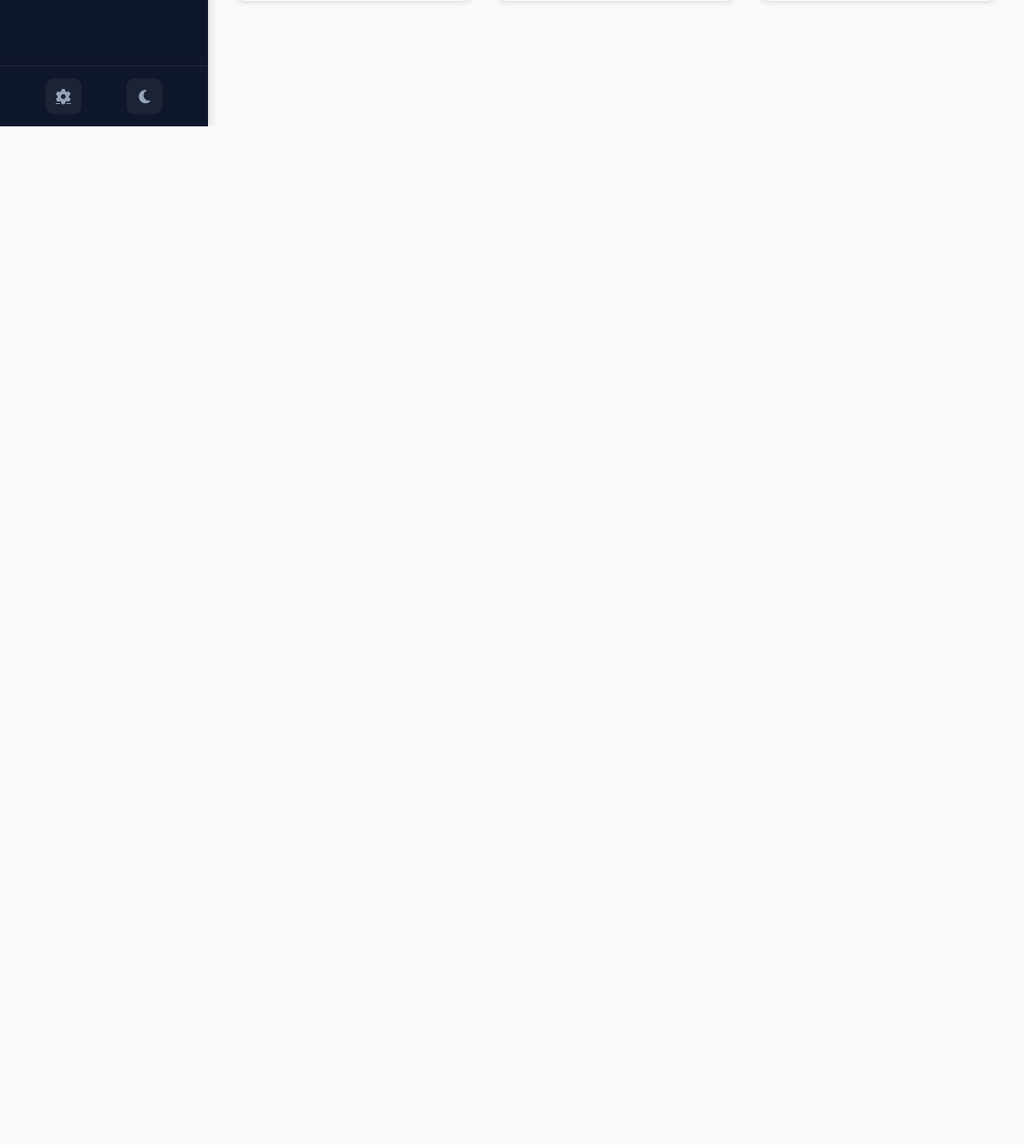
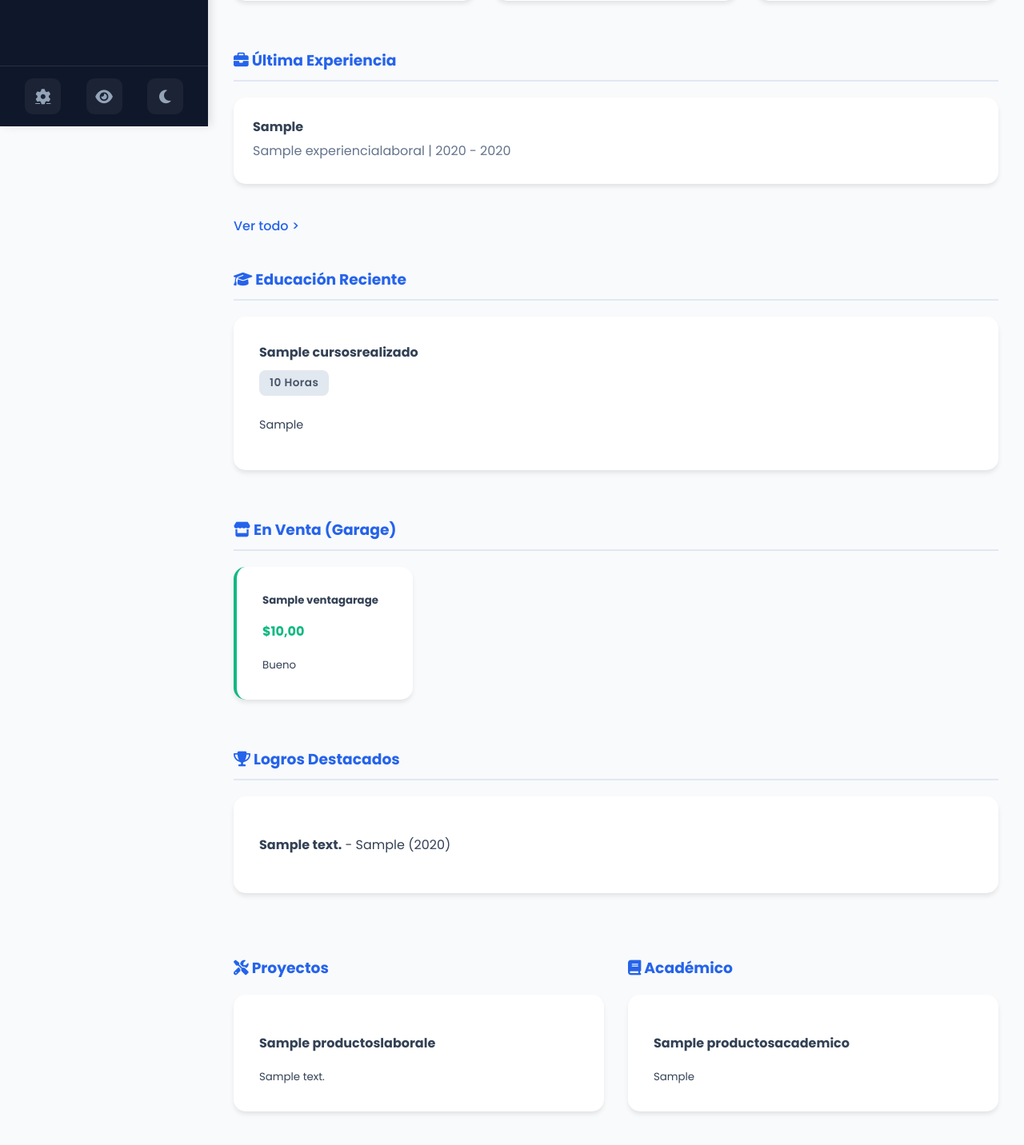
Before and after one commit to alanalava/HOJADEVIDA_ALAN, a Django app: page / in a window 1280 px wide. Shown: the part 642-2074 px from the top of the page at 80% size. Before the commit the page ends 800 px from the top, so only its background shows below. Run offline with Django 5.2, Linux system fonts and the light colour scheme; tables that the repository leaves empty hold one stand-in row (values such as "Sample post"); grey boxes marked "Sample" are stand-in pictures.

Commit message:
Agregando PDF, validaciones y venta de garage mejorada

```diff
--- a/Perfil/templates/base.html
+++ b/Perfil/templates/base.html
@@ -24,7 +24,7 @@
             --text-main: #334155;
             --text-muted: #64748b;
 
-            /* ETIQUETAS (Modo Claro): Gris suave */
+            /* ETIQUETAS */
             --tag-bg: #e2e8f0;
             --tag-text: #475569;
             --tag-border: transparent;
@@ -37,10 +37,10 @@
             --text-main: #f8fafc;
             --text-muted: #cbd5e1;
 
-            /* ETIQUETAS (Modo Oscuro - CORREGIDO) */
-            --tag-bg: #0f172a;  /* Fondo muy oscuro */
-            --tag-text: #94a3b8; /* Texto gris claro */
-            --tag-border: #334155; /* Borde sutil */
+            /* ETIQUETAS (Modo Oscuro) */
+            --tag-bg: #0f172a;
+            --tag-text: #94a3b8;
+            --tag-border: #334155;
         }
 
         body {
@@ -80,7 +80,7 @@
             flex: 1 1 auto;
             overflow-y: auto;
             padding: 0 10px;
-            min-height: 0; /* Clave para el scroll */
+            min-height: 0;
             scrollbar-width: none;
         }
         .sidebar-menu::-webkit-scrollbar { display: none; }
@@ -106,13 +106,12 @@
         .user-name { font-weight: 700; font-size: 1.1rem; color: white; display: block; margin-bottom: 5px;}
         .typewriter { font-size: 0.8rem; color: #94a3b8; display: block; min-height: 1.2em; }
 
-        /* BOTÓN PDF (MODIFICADO PARA SOPORTAR <BUTTON>) */
+        /* BOTÓN PDF */
         .btn-pdf {
             background: var(--primary); color: white !important;
             border-radius: 10px; padding: 12px; width: 100%;
             display: flex; align-items: center; justify-content: center;
             text-decoration: none; transition: 0.2s; white-space: nowrap; font-weight: 500;
-            /* Agregados para que funcione como botón */
             border: none; cursor: pointer; font-size: 1rem; font-family: inherit;
         }
         .btn-pdf:hover { background: #3b82f6; transform: translateY(-2px); }
@@ -141,38 +140,27 @@
         main { margin-left: var(--sidebar-width-closed); padding: 2rem; transition: margin-left 0.3s; }
         aside:hover + main { margin-left: var(--sidebar-width-open); }
 
-        /* --- TARJETAS CON ANIMACIÓN --- */
+        /* --- CARDS --- */
         .card {
             background: var(--bg-card); padding: 2rem; border-radius: 15px;
             box-shadow: 0 4px 6px -1px rgba(0, 0, 0, 0.1); margin-bottom: 20px;
             color: var(--text-main);
-            /* Animación suave al pasar mouse */
             transition: transform 0.3s ease, box-shadow 0.3s ease;
         }
+        .card:hover { transform: translateY(-5px); box-shadow: 0 15px 30px rgba(0,0,0,0.15); }
 
-        .card:hover {
-            transform: translateY(-5px);
-            box-shadow: 0 15px 30px rgba(0,0,0,0.15);
-        }
-
-        /* TEXTOS VISIBLES EN OSCURO */
+        /* TEXTOS EN MODO OSCURO */
         body.dark-mode .card h1, body.dark-mode .card h2, body.dark-mode .card h3,
         body.dark-mode .card p, body.dark-mode .card span, body.dark-mode .card div,
         body.dark-mode .card strong { color: #ffffff !important; }
 
-        /* --- ESTILO DE ETIQUETA (TAG) ARREGLADO --- */
-        /* Esta es la clase que usa "Académico | 2026" */
+        /* TAG CATEGORY */
         .tag-category {
             background-color: var(--tag-bg);
             color: var(--tag-text) !important;
-            border: 1px solid var(--tag-border); /* Borde sutil solo en oscuro */
-            padding: 5px 12px;
-            border-radius: 8px;
-            font-size: 0.85rem;
-            font-weight: 600;
-            display: inline-block;
-            margin-bottom: 12px;
-            letter-spacing: 0.5px;
+            border: 1px solid var(--tag-border);
+            padding: 5px 12px; border-radius: 8px; font-size: 0.85rem; font-weight: 600;
+            display: inline-block; margin-bottom: 12px; letter-spacing: 0.5px;
         }
 
         /* BOTÓN AZUL */
@@ -195,7 +183,7 @@
             main { margin-left: 0; margin-bottom: 70px; padding: 1rem; }
         }
 
-        /* --- ESTILOS DEL MODAL (NUEVO) --- */
+        /* --- ESTILOS DE LOS MODALES --- */
         .modal-overlay {
             position: fixed; top: 0; left: 0; width: 100%; height: 100%;
             background: rgba(0,0,0,0.5); z-index: 2000;
@@ -232,7 +220,7 @@
                 <span class="typewriter" id="typewriter-text"></span>
             </div>
 
-            <button onclick="openModal()" class="btn-pdf">
+            <button onclick="openModal('pdfModal')" class="btn-pdf">
                 <i class="fas fa-file-pdf"></i> <span class="btn-text">Descargar CV</span>
             </button>
         </div>
@@ -268,6 +256,11 @@
             <a href="/admin/" target="_blank" class="footer-btn" title="Admin">
                 <i class="fas fa-cog"></i>
             </a>
+
+            <button onclick="openModal('viewModal')" class="footer-btn" title="Configurar Vista">
+                <i class="fas fa-eye"></i>
+            </button>
+
             <button id="theme-toggle" class="footer-btn" title="Tema">
                 <i class="fas fa-moon"></i>
             </button>
@@ -281,7 +274,7 @@
 
     <div id="pdfModal" class="modal-overlay">
         <div class="modal-content">
-            <h3 class="modal-title">Configurar Impresión</h3>
+            <h3 class="modal-title">Seleccionar PDF</h3>
             <form action="{% url 'cv_completo' %}" method="GET" target="_blank">
                 <div class="modal-options">
                     <label><input type="checkbox" name="inc_exp" checked> Incluir Experiencia</label>
@@ -292,19 +285,49 @@
                     <label><input type="checkbox" name="inc_gar"> Incluir Venta Garage</label>
                 </div>
                 <div class="modal-actions">
-                    <button type="button" class="btn-close" onclick="closeModal()">Cancelar</button>
-                    <button type="submit" class="btn-print" onclick="closeModal()">Generar PDF</button>
+                    <button type="button" class="btn-close" onclick="closeModal('pdfModal')">Cancelar</button>
+                    <button type="submit" class="btn-print" onclick="closeModal('pdfModal')">Generar</button>
                 </div>
             </form>
         </div>
     </div>
 
+    <div id="viewModal" class="modal-overlay">
+        <div class="modal-content">
+            <h3 class="modal-title">Mostrar/Ocultar Secciones</h3>
+            <p style="font-size: 0.9rem; margin-bottom: 15px;">Selecciona qué secciones deseas ver en la pantalla:</p>
+            <div class="modal-options">
+                <label><input type="checkbox" checked onchange="toggleSection('sec-experiencia', this)"> Experiencia</label>
+                <label><input type="checkbox" checked onchange="toggleSection('sec-cursos', this)"> Cursos y Títulos</label>
+                <label><input type="checkbox" checked onchange="toggleSection('sec-reconocimientos', this)"> Logros</label>
+                <label><input type="checkbox" checked onchange="toggleSection('sec-academicos', this)"> Prod. Académicos</label>
+                <label><input type="checkbox" checked onchange="toggleSection('sec-proyectos', this)"> Proyectos</label>
+                <label><input type="checkbox" checked onchange="toggleSection('sec-garage', this)"> Venta Garage</label>
+            </div>
+            <div class="modal-actions">
+                <button type="button" class="btn-print" onclick="closeModal('viewModal')">Listo</button>
+            </div>
+        </div>
+    </div>
+
     <script>
-        // LOGICA DEL MODAL (NUEVO)
-        function openModal() { document.getElementById('pdfModal').style.display = 'flex'; }
-        function closeModal() { document.getElementById('pdfModal').style.display = 'none'; }
+        // LOGICA DE MODALES (ID DINÁMICO)
+        function openModal(id) { document.getElementById(id).style.display = 'flex'; }
+        function closeModal(id) { document.getElementById(id).style.display = 'none'; }
 
-        // LOGICA DE TEMA (ORIGINAL)
+        // LOGICA PARA OCULTAR SECCIONES
+        function toggleSection(className, checkbox) {
+            const elements = document.getElementsByClassName(className);
+            for(let i=0; i < elements.length; i++) {
+                if(checkbox.checked) {
+                    elements[i].style.display = 'block';
+                } else {
+                    elements[i].style.display = 'none';
+                }
+            }
+        }
+
+        // TEMA OSCURO
         const toggleBtn = document.getElementById('theme-toggle');
         const body = document.body;
         const icon = toggleBtn.querySelector('i');
--- a/Perfil/templates/home.html
+++ b/Perfil/templates/home.html
@@ -10,13 +10,11 @@
         </p>
     </div>
 
-    <div style="display: grid; grid-template-columns: repeat(auto-fit, minmax(280px, 1fr)); gap: 25px;">
-
+    <div style="display: grid; grid-template-columns: repeat(auto-fit, minmax(280px, 1fr)); gap: 25px; margin-bottom: 40px;">
         <div class="card">
             <h4 style="margin-top: 0; color: #2563eb; border-bottom: 1px solid #e5e7eb; padding-bottom: 10px; margin-bottom: 15px;">
                 <i class="fas fa-id-card"></i> Datos Personales
             </h4>
-
             <p><strong>Cédula:</strong> {{ perfil.numerocedula }}</p>
             <p><strong>Nacionalidad:</strong> {{ perfil.nacionalidad }}</p>
             <p><strong>Estado Civil:</strong> {{ perfil.estadocivil }}</p>
@@ -28,22 +26,10 @@
             <h4 style="margin-top: 0; color: #2563eb; border-bottom: 1px solid #e5e7eb; padding-bottom: 10px; margin-bottom: 15px;">
                 <i class="fas fa-address-book"></i> Contacto
             </h4>
-
-            {% if perfil.telefonoconvencional %}
-            <p><strong>Tel. Móvil:</strong> {{ perfil.telefonoconvencional }}</p>
-            {% endif %}
-
-            {% if perfil.telefonofijo %}
-            <p><strong>Tel. Fijo:</strong> {{ perfil.telefonofijo }}</p>
-            {% endif %}
-
-            {% if perfil.email_contacto %}
-            <p><strong>Email:</strong> <a href="mailto:{{ perfil.email_contacto }}">{{ perfil.email_contacto }}</a></p>
-            {% endif %}
-
-            {% if perfil.sitioweb %}
-            <p><strong>Web:</strong> <a href="{{ perfil.sitioweb }}" target="_blank">Visitar sitio</a></p>
-            {% endif %}
+            {% if perfil.telefonoconvencional %} <p><strong>Tel. Móvil:</strong> {{ perfil.telefonoconvencional }}</p> {% endif %}
+            {% if perfil.telefonofijo %} <p><strong>Tel. Fijo:</strong> {{ perfil.telefonofijo }}</p> {% endif %}
+            {% if perfil.email_contacto %} <p><strong>Email:</strong> <a href="mailto:{{ perfil.email_contacto }}">{{ perfil.email_contacto }}</a></p> {% endif %}
+            {% if perfil.sitioweb %} <p><strong>Web:</strong> <a href="{{ perfil.sitioweb }}" target="_blank">Visitar sitio</a></p> {% endif %}
         </div>
 
         <div class="card">
@@ -52,10 +38,90 @@
             </h4>
             <p><strong>Dirección:</strong> {{ perfil.direcciondomiciliaria }}</p>
             <p><strong>Lugar Nacimiento:</strong> {{ perfil.lugarnacimiento }}</p>
-            {% if perfil.direcciontrabajo %}
-            <p><strong>Trabajo:</strong> {{ perfil.direcciontrabajo }}</p>
-            {% endif %}
+            {% if perfil.direcciontrabajo %} <p><strong>Trabajo:</strong> {{ perfil.direcciontrabajo }}</p> {% endif %}
+        </div>
+    </div>
+
+    <div class="sec-experiencia" style="margin-bottom: 40px;">
+        <h3 style="color: #2563eb; border-bottom: 2px solid #e2e8f0; padding-bottom: 10px; margin-bottom: 20px;">
+            <i class="fas fa-briefcase"></i> Última Experiencia
+        </h3>
+        <div style="display: grid; gap: 20px;">
+            {% for exp in resumen_exp %}
+            <div class="card" style="padding: 1.5rem;">
+                <h4 style="margin: 0;">{{ exp.cargodesempenado }}</h4>
+                <p style="color: #64748b; margin: 5px 0;">{{ exp.nombrempresa }} | {{ exp.fechainiciogestion|date:"Y" }} - {% if exp.fechafingestion %}{{ exp.fechafingestion|date:"Y" }}{% else %}Presente{% endif %}</p>
+            </div>
+            {% empty %}
+            <p class="text-muted">No hay experiencia registrada.</p>
+            {% endfor %}
+            <a href="{% url 'experiencia' %}" style="color: var(--primary); text-decoration: none; font-weight: 500;">Ver todo ></a>
+        </div>
+    </div>
+
+    <div class="sec-cursos" style="margin-bottom: 40px;">
+        <h3 style="color: #2563eb; border-bottom: 2px solid #e2e8f0; padding-bottom: 10px; margin-bottom: 20px;">
+            <i class="fas fa-graduation-cap"></i> Educación Reciente
+        </h3>
+        <div style="display: grid; gap: 20px; grid-template-columns: repeat(auto-fit, minmax(300px, 1fr));">
+            {% for curso in resumen_cursos %}
+            <div class="card">
+                <h4 style="margin: 0 0 10px 0;">{{ curso.nombrecurso }}</h4>
+                <span class="tag-category">{{ curso.totalhoras }} Horas</span>
+                <p style="font-size: 0.9rem;">{{ curso.entidadpatrocinadora }}</p>
+            </div>
+            {% endfor %}
+        </div>
+    </div>
+
+    <div class="sec-garage" style="margin-bottom: 40px;">
+        <h3 style="color: #2563eb; border-bottom: 2px solid #e2e8f0; padding-bottom: 10px; margin-bottom: 20px;">
+            <i class="fas fa-store"></i> En Venta (Garage)
+        </h3>
+        <div style="display: grid; grid-template-columns: repeat(auto-fill, minmax(200px, 1fr)); gap: 20px;">
+            {% for venta in resumen_garage %}
+            <div class="card" style="border-left: 4px solid {% if venta.estadoproducto == 'Bueno' %}#10b981{% else %}#f59e0b{% endif %};">
+                <h5 style="margin: 0 0 10px 0;">{{ venta.nombreproducto }}</h5>
+                <p style="font-weight: bold; color: {% if venta.estadoproducto == 'Bueno' %}#10b981{% else %}#f59e0b{% endif %};">${{ venta.valordelbien }}</p>
+                <small>{{ venta.estadoproducto }}</small>
+            </div>
+            {% endfor %}
+        </div>
+    </div>
+
+    <div class="sec-reconocimientos" style="margin-bottom: 40px;">
+        <h3 style="color: #2563eb; border-bottom: 2px solid #e2e8f0; padding-bottom: 10px; margin-bottom: 20px;">
+            <i class="fas fa-trophy"></i> Logros Destacados
+        </h3>
+        <div style="display: grid; gap: 15px;">
+            {% for rec in resumen_rec %}
+            <div class="card">
+                <p><strong>{{ rec.descripcionreconocimiento }}</strong> - {{ rec.entidadpatrocinadora }} ({{ rec.fechareconocimiento|date:"Y" }})</p>
+            </div>
+            {% endfor %}
+        </div>
+    </div>
+
+    <div style="display: grid; grid-template-columns: repeat(auto-fit, minmax(300px, 1fr)); gap: 30px;">
+        <div class="sec-proyectos">
+            <h3 style="color: #2563eb;"><i class="fas fa-tools"></i> Proyectos</h3>
+            {% for proy in resumen_lab %}
+            <div class="card" style="margin-bottom: 10px;">
+                <p><strong>{{ proy.nombreproducto }}</strong></p>
+                <small>{{ proy.descripcion|truncatechars:50 }}</small>
+            </div>
+            {% endfor %}
         </div>
 
+        <div class="sec-academicos">
+            <h3 style="color: #2563eb;"><i class="fas fa-book"></i> Académico</h3>
+            {% for acad in resumen_acad %}
+            <div class="card" style="margin-bottom: 10px;">
+                <p><strong>{{ acad.nombrerecurso }}</strong></p>
+                <small>{{ acad.clasificador }}</small>
+            </div>
+            {% endfor %}
+        </div>
     </div>
+
 {% endblock %}
```
